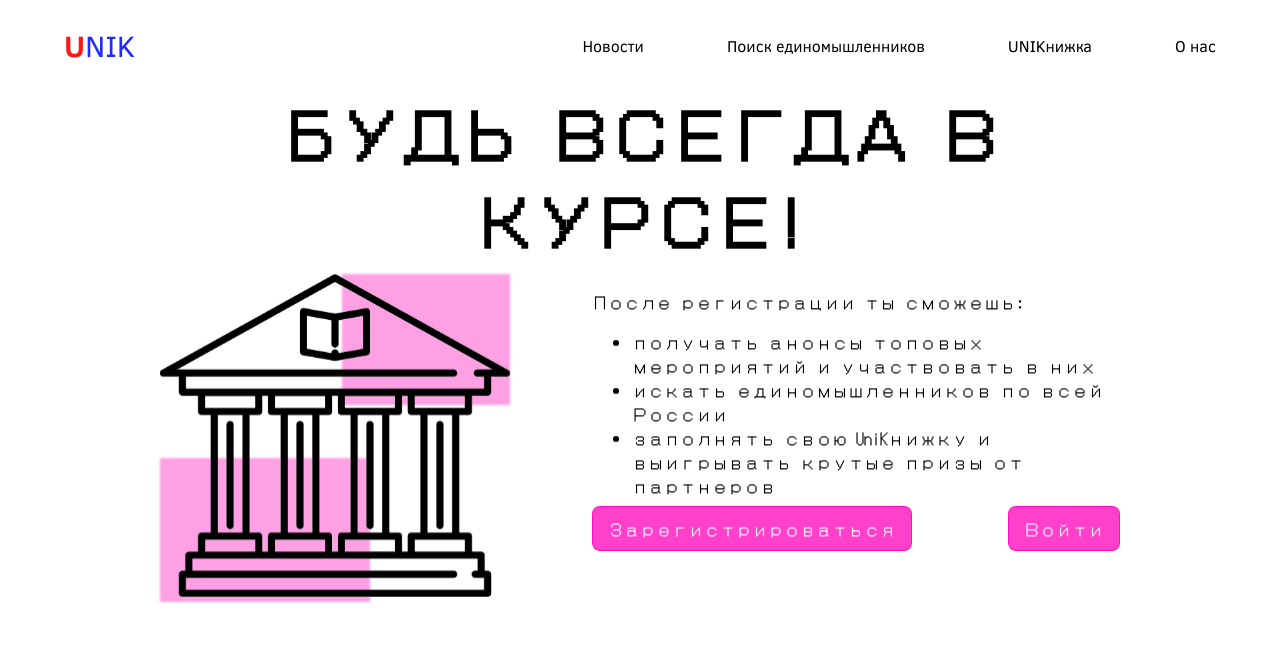
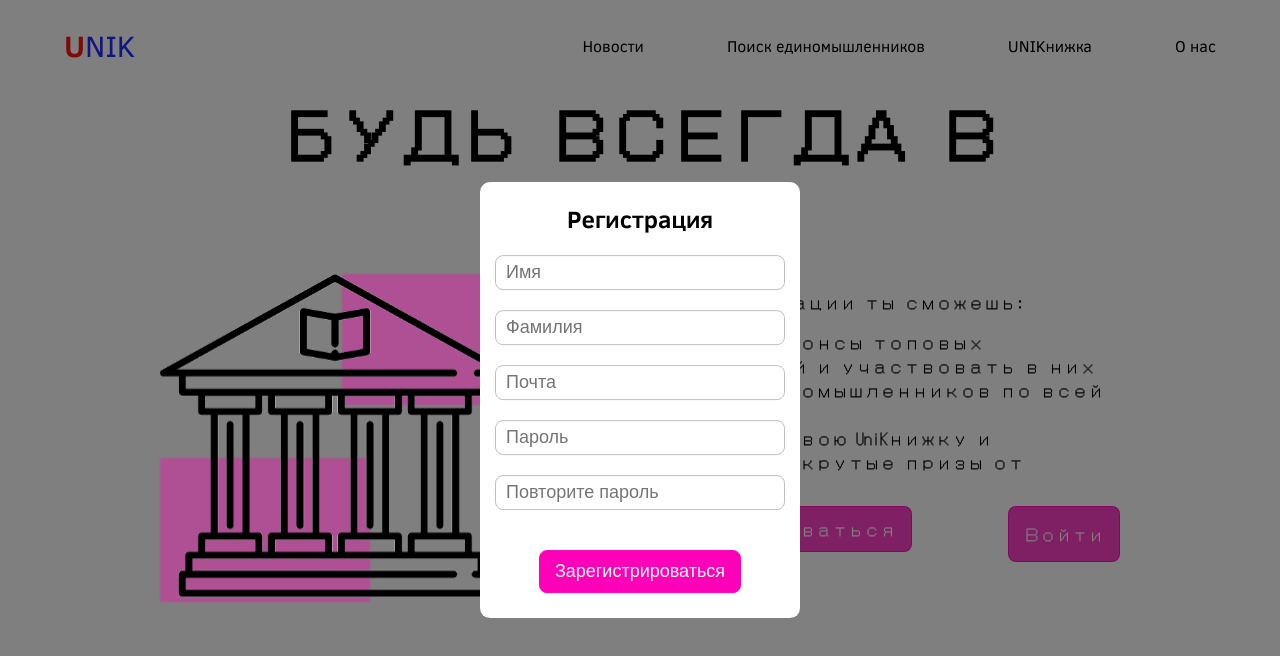
Before and after one commit to MaxSkr0210/unik, a Vue app: page / in a window 1280 px wide. Both pictures are taken after a click on the button "Зарегистрироваться". Shown: the top 656 px of the page. Built offline with nearby package versions, Linux system fonts and the light colour scheme; no server answers.

Commit message:
add registration and lk page

```diff
--- a/src/App.vue
+++ b/src/App.vue
@@ -15,13 +15,21 @@ body {
   padding: 0;
 }
 
-.btn {
-  border: 1px solid #fff;
-  background: #222bff;
+input,
+button,
+a {
+  outline: none;
+}
+
+.button {
+  background: rgb(255, 0, 184);
+  color: #fff;
+  border: 1px solid rgb(255, 0, 184);
+  border-radius: 8px;
   padding: 10px 15px;
-  border-radius: 8px;
-  color: #fff;
-  cursor: pointer;
+  font-size: 18px;
+  margin-bottom: 10px;
+  transition: color 0.6s ease-in-out;
 }
 
 .main {
@@ -41,10 +49,10 @@ import { mapActions } from "vuex";
 
 export default defineComponent({
   methods: {
-    ...mapActions(["getAllNews"]),
+    ...mapActions(["getUserByToken"]),
   },
   mounted() {
-    // this.getAllNews();
+    this.getUserByToken();
   },
 });
 </script>
--- /dev/null
+++ b/src/components/VLogin.vue
@@ -0,0 +1,92 @@
+<template>
+  <div class="win">
+    <div class="login">
+      <form>
+        <h2>Авторизация</h2>
+        <input type="email" name="Email" placeholder="Почта" v-model="email" />
+        <input
+          type="password"
+          name="Password"
+          placeholder="Пароль"
+          v-model="password"
+        />
+      </form>
+      <div class="error">
+        {{ error }}
+      </div>
+      <div class="buttonBlock">
+        <button class="button" @click="log">Зарегистрироваться</button>
+      </div>
+    </div>
+  </div>
+</template>
+
+<style lang="scss" scoped>
+.win {
+  z-index: 2;
+  width: 25%;
+  position: absolute;
+  top: 50%;
+  left: 50%;
+  margin-right: -50%;
+  transform: translate(-50%, -50%);
+  .login {
+    background: #fff;
+    border-radius: 10px;
+    padding: 0 15px 15px;
+    form {
+      display: flex;
+      flex-direction: column;
+      h2 {
+        text-align: center;
+      }
+      input {
+        height: 35px;
+        border: 1px solid silver;
+        border-radius: 8px;
+        margin-bottom: 20px;
+        padding: 0 10px;
+        font-size: 18px;
+      }
+    }
+    .error {
+      text-align: center;
+      color: red;
+      margin-bottom: 20px;
+    }
+    .buttonBlock {
+      display: flex;
+      justify-content: center;
+    }
+  }
+}
+</style>
+
+<script lang="ts">
+import { defineComponent } from "vue";
+import { mapActions } from "vuex";
+
+export default defineComponent({
+  data() {
+    return {
+      email: "",
+      password: "",
+      error: "",
+    };
+  },
+  methods: {
+    ...mapActions(["login"]),
+    async log() {
+      try {
+        const user = {
+          email: this.email,
+          password: this.password,
+        };
+        await this.login(user);
+      } catch (error) {
+        this.error = error.response.data.message;
+      }
+    },
+  },
+});
+</script>
--- /dev/null
+++ b/src/components/VRegister.vue
@@ -0,0 +1,119 @@
+<template>
+  <div class="win">
+    <div class="registration">
+      <form>
+        <h2>Регистрация</h2>
+        <input
+          type="text"
+          name="firstName"
+          placeholder="Имя"
+          v-model="firstName"
+        />
+        <input
+          type="text"
+          name="lastName"
+          placeholder="Фамилия"
+          v-model="lastName"
+        />
+        <input type="email" name="Email" placeholder="Почта" v-model="email" />
+        <input
+          type="password"
+          name="Password"
+          placeholder="Пароль"
+          v-model="password"
+        />
+        <input
+          type="password"
+          name="RePassword"
+          placeholder="Повторите пароль"
+          v-model="rePassword"
+        />
+      </form>
+      <div class="error">
+        {{ error }}
+      </div>
+      <div class="buttonBlock">
+        <button class="button" @click="register">Зарегистрироваться</button>
+      </div>
+    </div>
+  </div>
+</template>
+
+<style lang="scss" scoped>
+.win {
+  z-index: 2;
+  width: 25%;
+  position: absolute;
+  top: 50%;
+  left: 50%;
+  margin-right: -50%;
+  transform: translate(-50%, -50%);
+  .registration {
+    background: #fff;
+    border-radius: 10px;
+    padding: 0 15px 15px;
+    form {
+      display: flex;
+      flex-direction: column;
+      h2 {
+        text-align: center;
+      }
+      input {
+        height: 35px;
+        border: 1px solid silver;
+        border-radius: 8px;
+        margin-bottom: 20px;
+        padding: 0 10px;
+        font-size: 18px;
+      }
+    }
+    .error {
+      text-align: center;
+      color: red;
+      margin-bottom: 20px;
+    }
+    .buttonBlock {
+      display: flex;
+      justify-content: center;
+    }
+  }
+}
+</style>
+
+<script lang="ts">
+import { defineComponent } from "vue";
+import { mapActions } from "vuex";
+
+export default defineComponent({
+  data() {
+    return {
+      firstName: "",
+      lastName: "",
+      email: "",
+      password: "",
+      rePassword: "",
+      error: "",
+    };
+  },
+  methods: {
+    ...mapActions(["registration"]),
+    async register() {
+      try {
+        if (this.password === this.rePassword) {
+          const newUser = {
+            firstName: this.firstName,
+            lastName: this.lastName,
+            email: this.email,
+            password: this.password,
+          };
+          await this.registration(newUser);
+        } else {
+          this.error = "Пароли не совпадают";
+        }
+      } catch (error) {
+        this.error = error.response.data.message;
+      }
+    },
+  },
+});
+</script>
--- a/src/components/VWin.vue
+++ b/src/components/VWin.vue
@@ -15,8 +15,10 @@
           </li>
         </ul>
         <div class="buttons">
-          <button class="button">Зарегистрироваться</button>
-          <button class="button">Войти</button>
+          <button class="button" @click="$emit('register', true)">
+            Зарегистрироваться
+          </button>
+          <button class="button" @click="$emit('login', true)">Войти</button>
         </div>
       </div>
     </div>
@@ -57,7 +59,6 @@
       font-size: 18px;
       font-family: "DotGothic16", sans-serif;
       margin-bottom: 10px;
-      height: 45.2px;
       transition: color 0.6s ease-in-out;
       &:last-child {
         margin: 0;
@@ -126,5 +127,6 @@ export default defineComponent({
   components: {
     unik,
   },
+  methods: {},
 });
 </script>
--- a/src/router/index.ts
+++ b/src/router/index.ts
@@ -2,8 +2,7 @@ import { createRouter, createWebHistory, RouteRecordRaw } from "vue-router";
 import HomeView from "../views/HomeView.vue";
 import NewsPage from "../views/NewsPage.vue";
 import NewsView from "../views/NewsView.vue";
-import Login from "../views/Login.vue";
-import Register from "../views/Register.vue";
+import LkView from "../views/LkView.vue";
 import { isAuth } from "./isAuth";
 
 const routes: Array<RouteRecordRaw> = [
@@ -23,15 +22,9 @@ const routes: Array<RouteRecordRaw> = [
     component: NewsPage,
   },
   {
-    path: "/login",
-    name: "login",
-    component: Login,
-    beforeEnter: isAuth,
-  },
-  {
-    path: "/registration",
-    name: "register",
-    component: Register,
+    path: "/lk",
+    name: "Lk",
+    component: LkView,
     beforeEnter: isAuth,
   },
 ];
--- a/src/router/isAuth.ts
+++ b/src/router/isAuth.ts
@@ -1,7 +1,9 @@
 export const isAuth = (to: any, from: any, next: any) => {
   if (document.cookie.length > 0) {
-    next(from.fullPath);
+    next();
   } else {
-    next();
+    console.log(123);
+
+    next("");
   }
 };
--- a/src/store/index.ts
+++ b/src/store/index.ts
@@ -21,6 +21,7 @@ export default createStore({
     news: [] as New[],
     post: {} as New,
     users: [] as User[],
+    user: {} as User,
   },
   getters: {
     getNews(state) {
@@ -31,6 +32,9 @@ export default createStore({
     },
     getOneNews(state) {
       return state.post;
+    },
+    getUser(state) {
+      return state.user;
     },
   },
   mutations: {
@@ -43,6 +47,9 @@ export default createStore({
     getNews(state, news: New) {
       state.post = news;
     },
+    updateUser(state, user: User) {
+      state.user = user;
+    },
   },
   actions: {
     async registration({ commit }, newUser) {
@@ -50,6 +57,16 @@ export default createStore({
       const res = await axios.post(`auth/registration`, {
         ...newUser,
       });
+
+      const data = res.data;
+      commit("updateUser", data);
+    },
+    async login({ commit }, user) {
+      const res = await axios.post(`auth/login`, {
+        ...user,
+      });
+      const data = res.data;
+      commit("updateUser", data);
     },
     async getAllNews({ commit }) {
       const news = await axios.get(`news`);
@@ -71,9 +88,11 @@ export default createStore({
 
       commit("updateUsers", data);
     },
-    async getUserByToken({ commit }, token: string) {
-      const res = await axios.get(`/users/${token}`);
+    async getUserByToken({ commit }) {
+      const res = await axios.get(`/auth/token`);
       const data = await res.data;
+
+      commit("updateUser", data);
     },
   },
   modules: {},
--- a/src/views/HomeView.vue
+++ b/src/views/HomeView.vue
@@ -5,12 +5,25 @@
       <!-- <VSlider :news="getNews"></VSlider> -->
       <!-- <button class="button">Зарегистрироваться</button>
       <button class="button">Войти</button> -->
-      <VWin></VWin>
+      <VWin @register="registration" @login="log"></VWin>
+      <div class="W" v-if="reg || login">
+        <VRegister v-if="reg"></VRegister>
+        <VLogin v-if="login"></VLogin>
+      </div>
     </div>
   </div>
 </template>
 
-<style lang="scss" scoped></style>
+<style lang="scss" scoped>
+.W {
+  background: rgba(0, 0, 0, 0.5);
+  position: absolute;
+  top: 0;
+  bottom: 0;
+  left: 0;
+  right: 0;
+}
+</style>
 
 <script lang="ts">
 import { defineComponent } from "vue";
@@ -18,6 +31,8 @@ import { mapGetters } from "vuex";
 import VNav from "@/components/VNav.vue";
 import VSlider from "@/components/VSlider.vue";
 import VWin from "@/components/VWin.vue";
+import VRegister from "@/components/VRegister.vue";
+import VLogin from "@/components/VLogin.vue";
 
 export default defineComponent({
   name: "HomeView",
@@ -25,14 +40,25 @@ export default defineComponent({
     VNav,
     VSlider,
     VWin,
+    VRegister,
+    VLogin,
   },
   data() {
     return {
-      registration: false,
+      reg: false,
+      login: false,
     };
   },
   computed: {
     ...mapGetters(["getNews"]),
   },
+  methods: {
+    registration(data: boolean) {
+      this.reg = data;
+    },
+    log(data: boolean) {
+      this.login = data;
+    },
+  },
 });
 </script>
--- /dev/null
+++ b/src/views/LkView.vue
@@ -0,0 +1,16 @@
+<template>
+  <div class="lk">
+    {{ getUser }}
+  </div>
+</template>
+
+<script lang="ts">
+import { defineComponent } from "vue";
+import { mapGetters, mapActions } from "vuex";
+
+export default defineComponent({
+  computed: {
+    ...mapGetters(["getUser"]),
+  },
+});
+</script>
--- a/src/views/Login.vue
+++ /dev/null
@@ -1,4 +0,0 @@
-<script lang="ts">
-import { defineComponent } from "vue";
-export default defineComponent({});
-</script>
--- a/src/views/NewsView.vue
+++ b/src/views/NewsView.vue
@@ -16,11 +16,14 @@ export default defineComponent({
     VNews,
     VNav,
   },
-  data() {
-    return {};
-  },
   computed: {
     ...mapGetters(["getNews"]),
   },
+  methods: {
+    ...mapActions(["getAllNews"]),
+  },
+  mounted() {
+    this.getAllNews();
+  },
 });
 </script>
--- a/src/views/Register.vue
+++ /dev/null
@@ -1,73 +0,0 @@
-<template>
-  <div class="registration">
-    <div class="window">
-      <form>
-        <input
-          type="text"
-          name="firstName"
-          placeholder="Имя"
-          v-model="firstName"
-        />
-        <input
-          type="text"
-          name="lastName"
-          placeholder="Фамилия"
-          v-model="lastName"
-        />
-        <input type="text" name="Email" placeholder="Почта" v-model="email" />
-        <input
-          type="text"
-          name="Password"
-          placeholder="Пароль"
-          v-model="password"
-        />
-        <input
-          type="text"
-          name="RePassword"
-          placeholder="Повторите пароль"
-          v-model="rePassword"
-        />
-      </form>
-      <button class="btn" @click="register">Зарегистрироваться</button>
-    </div>
-  </div>
-</template>
-
-<style lang="scss" scoped>
-.window {
-  form {
-    width: 30%;
-    display: flex;
-    flex-direction: column;
-  }
-}
-</style>
-
-<script lang="ts">
-import { defineComponent } from "vue";
-import { mapActions } from "vuex";
-
-export default defineComponent({
-  data() {
-    return {
-      firstName: "",
-      lastName: "",
-      email: "",
-      password: "",
-      rePassword: "",
-    };
-  },
-  methods: {
-    ...mapActions(["registration"]),
-    register() {
-      const newUser = {
-        firstName: this.firstName,
-        lastName: this.lastName,
-        email: this.email,
-        password: this.password,
-      };
-      // this.registration(newUser);
-    },
-  },
-});
-</script>
```
